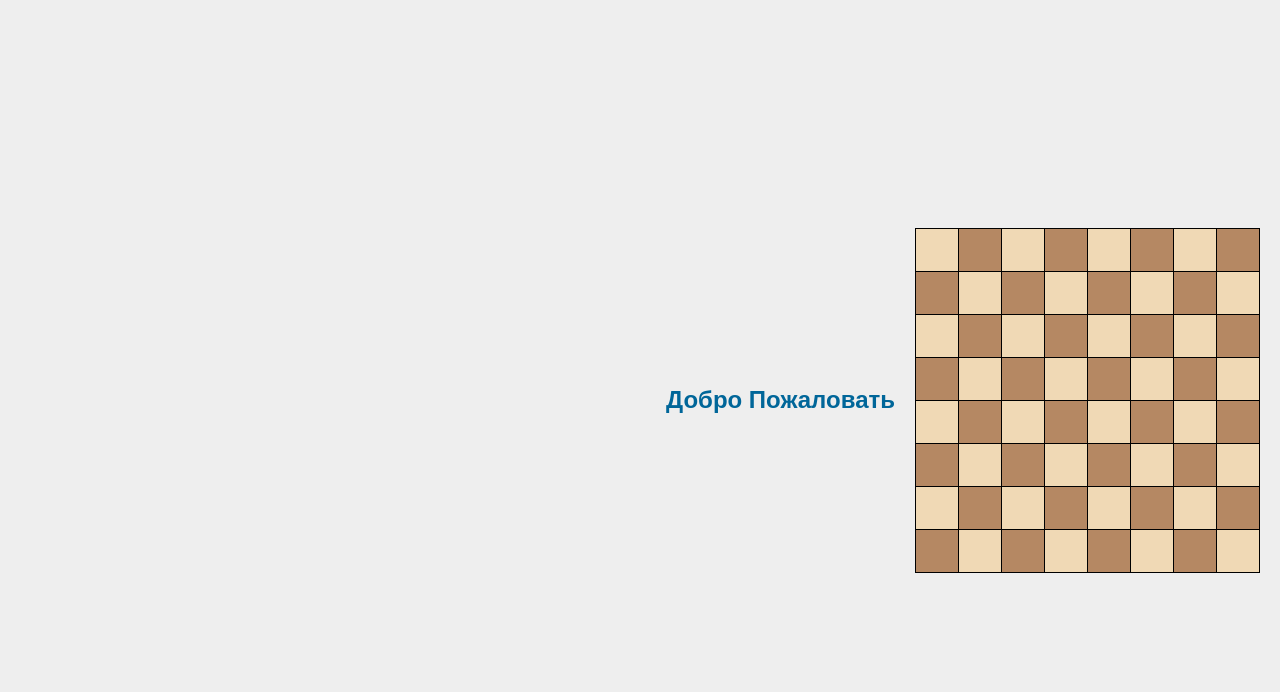
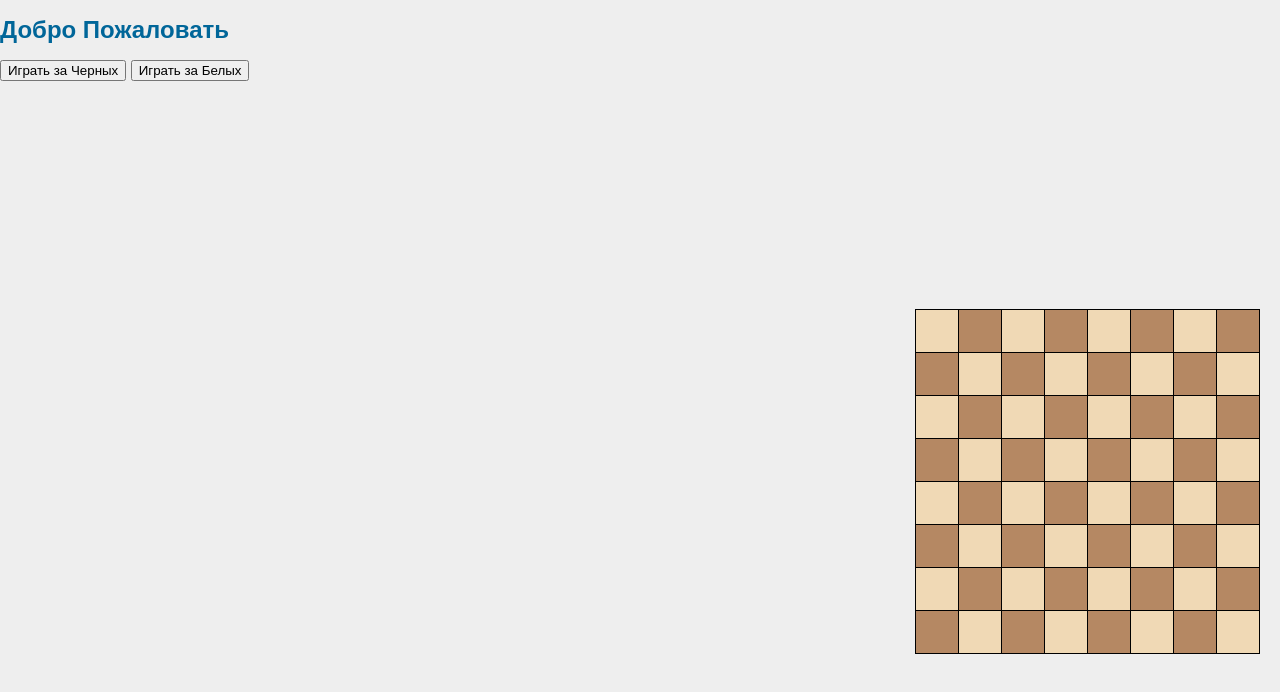
Before and after one commit to TYSHARA/ChessOnline, a plain HTML site: page MainMenu.html in a window 1280 px wide. Drawn offline with Linux system fonts and the light colour scheme.

Commit message:
added buttons

```diff
--- a/MainMenu.html
+++ b/MainMenu.html
@@ -1,17 +1,21 @@
 <!DOCTYPE html>
 <html lang="ru">
 <head>
+  <h1>Добро Пожаловать</h1>
   <meta charset="UTF-8">
-  <title>Добро Пожаловать</title>
+  <title></title>
   <link rel="stylesheet" type="text/css" href="styles.css">
 </head>
 <body>
+  <div class ="button">
+    <button type = "button" name = "Black">Играть за Черных</button>
+    <button type = "button" name = "Black">Играть за Белых</button>
+  </div>
   <div class="container">
-    <h1>Добро Пожаловать</h1>
     <div class="chess-board">
       <table>
         <tbody>
-          <!-- Вставляем шахматную доску с ячейками чередующегося цвета -->
+
           <tr>
             <td class="white"></td>
             <td class="black"></td>
```
